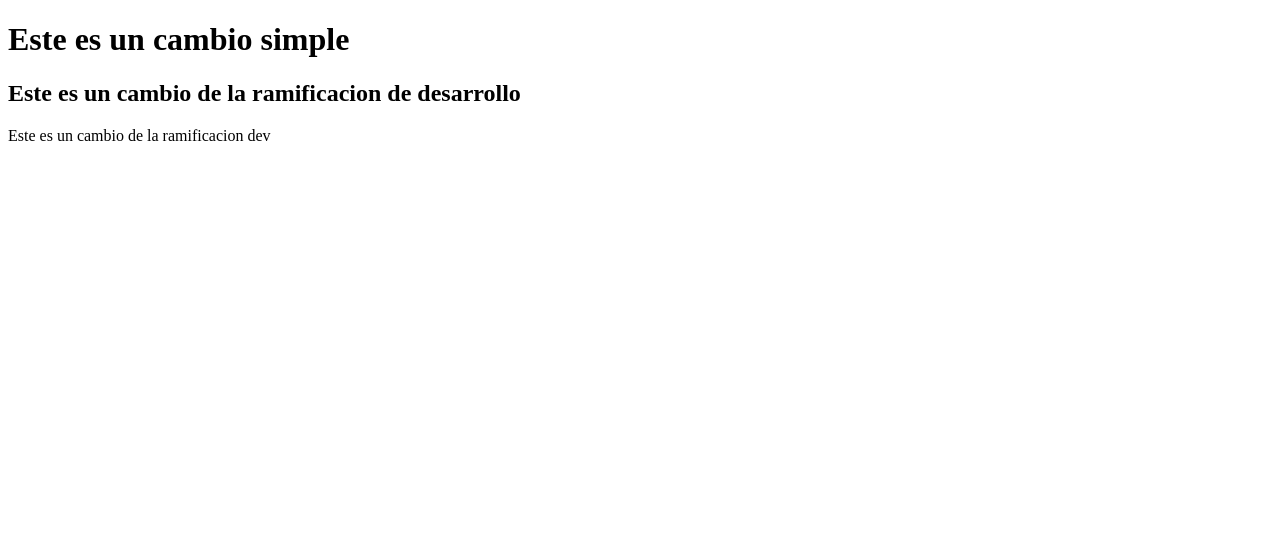
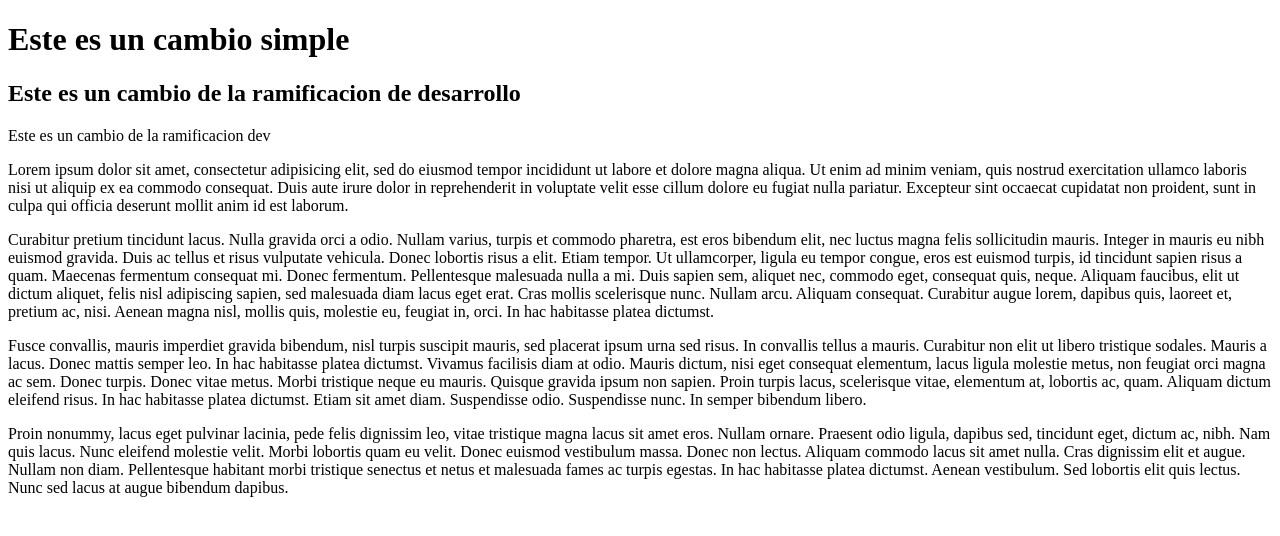
Before and after one commit to comodorop/myCode, a website: page Ramas/public_html/index.html in a window 1280 px wide. Drawn offline with Linux system fonts and the light colour scheme.

Commit message:
Verificando conflictos

```diff
--- a/Ramas/public_html/index.html
+++ b/Ramas/public_html/index.html
@@ -16,6 +16,18 @@ and open the template in the editor.
             <h2>Este es un cambio de la ramificacion de desarrollo</h2>
             Este es un cambio de la ramificacion dev
 
+            <p>
+                Lorem ipsum dolor sit amet, consectetur adipisicing elit, sed do eiusmod tempor incididunt ut labore et dolore magna aliqua. Ut enim ad minim veniam, quis nostrud exercitation ullamco laboris nisi ut aliquip ex ea commodo consequat. Duis aute irure dolor in reprehenderit in voluptate velit esse cillum dolore eu fugiat nulla pariatur. Excepteur sint occaecat cupidatat non proident, sunt in culpa qui officia deserunt mollit anim id est laborum.
+            </p>
+            <p>
+                Curabitur pretium tincidunt lacus. Nulla gravida orci a odio. Nullam varius, turpis et commodo pharetra, est eros bibendum elit, nec luctus magna felis sollicitudin mauris. Integer in mauris eu nibh euismod gravida. Duis ac tellus et risus vulputate vehicula. Donec lobortis risus a elit. Etiam tempor. Ut ullamcorper, ligula eu tempor congue, eros est euismod turpis, id tincidunt sapien risus a quam. Maecenas fermentum consequat mi. Donec fermentum. Pellentesque malesuada nulla a mi. Duis sapien sem, aliquet nec, commodo eget, consequat quis, neque. Aliquam faucibus, elit ut dictum aliquet, felis nisl adipiscing sapien, sed malesuada diam lacus eget erat. Cras mollis scelerisque nunc. Nullam arcu. Aliquam consequat. Curabitur augue lorem, dapibus quis, laoreet et, pretium ac, nisi. Aenean magna nisl, mollis quis, molestie eu, feugiat in, orci. In hac habitasse platea dictumst.
+            </p>
+            <p>
+                Fusce convallis, mauris imperdiet gravida bibendum, nisl turpis suscipit mauris, sed placerat ipsum urna sed risus. In convallis tellus a mauris. Curabitur non elit ut libero tristique sodales. Mauris a lacus. Donec mattis semper leo. In hac habitasse platea dictumst. Vivamus facilisis diam at odio. Mauris dictum, nisi eget consequat elementum, lacus ligula molestie metus, non feugiat orci magna ac sem. Donec turpis. Donec vitae metus. Morbi tristique neque eu mauris. Quisque gravida ipsum non sapien. Proin turpis lacus, scelerisque vitae, elementum at, lobortis ac, quam. Aliquam dictum eleifend risus. In hac habitasse platea dictumst. Etiam sit amet diam. Suspendisse odio. Suspendisse nunc. In semper bibendum libero.
+            </p>
+            <p>
+                Proin nonummy, lacus eget pulvinar lacinia, pede felis dignissim leo, vitae tristique magna lacus sit amet eros. Nullam ornare. Praesent odio ligula, dapibus sed, tincidunt eget, dictum ac, nibh. Nam quis lacus. Nunc eleifend molestie velit. Morbi lobortis quam eu velit. Donec euismod vestibulum massa. Donec non lectus. Aliquam commodo lacus sit amet nulla. Cras dignissim elit et augue. Nullam non diam. Pellentesque habitant morbi tristique senectus et netus et malesuada fames ac turpis egestas. In hac habitasse platea dictumst. Aenean vestibulum. Sed lobortis elit quis lectus. Nunc sed lacus at augue bibendum dapibus.
+            </p>
 
         </div>
     </body>
```
